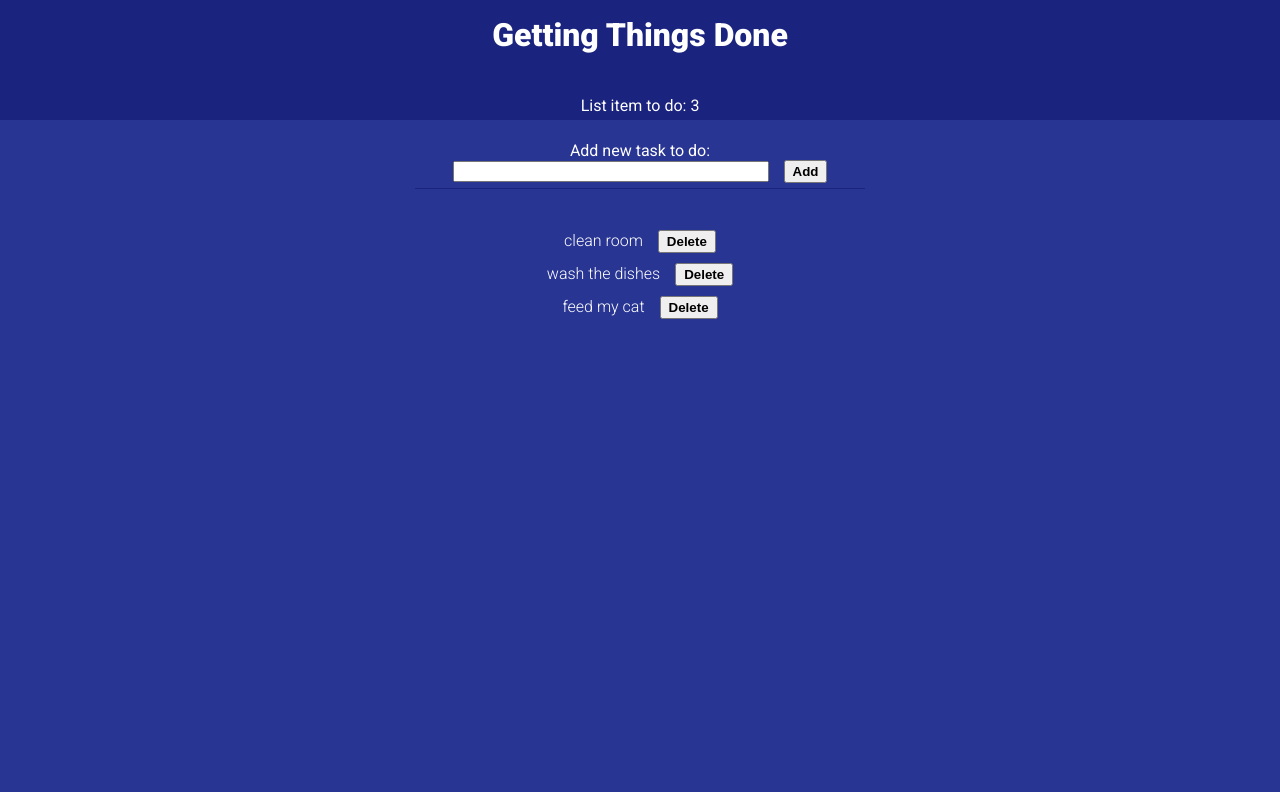
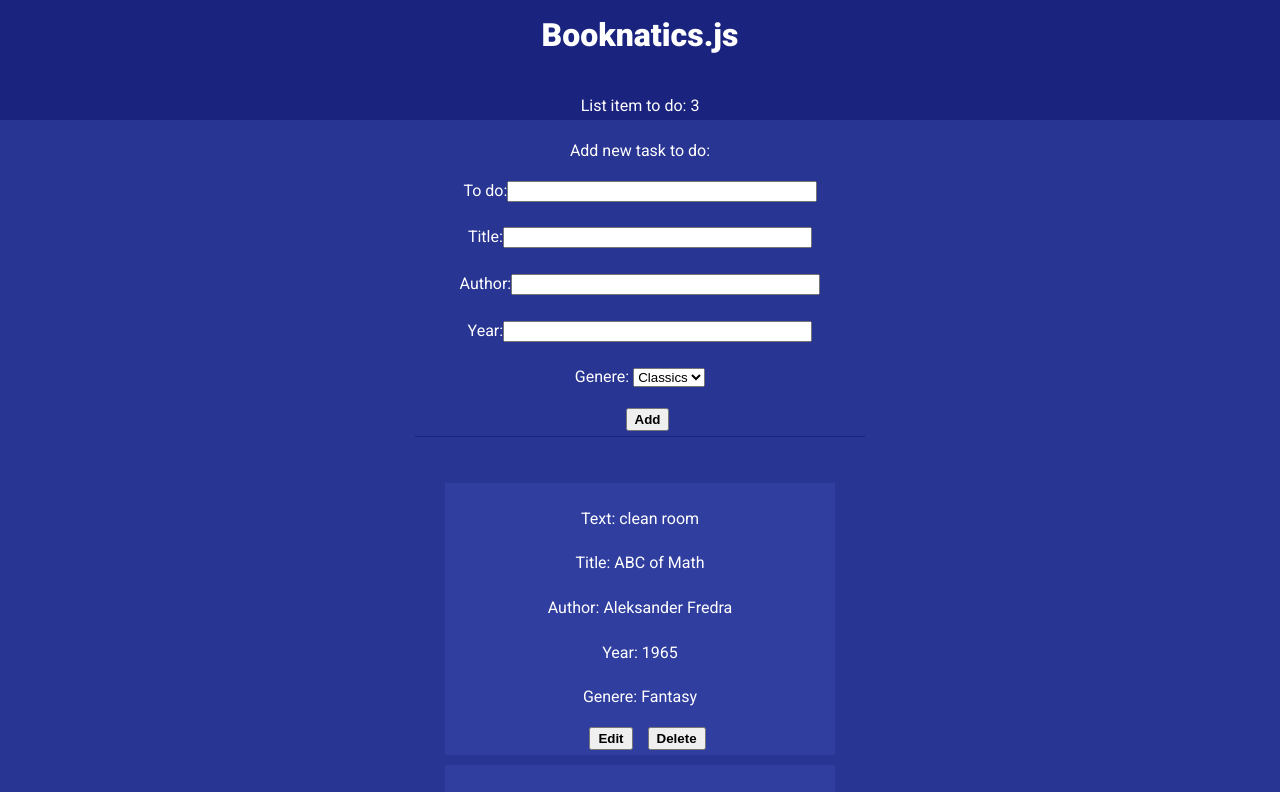
Before and after one commit to lehronn/fireup.pro-BookList, a React app: page / in a window 1280 px wide. Shown: the top 792 px of the page. Built offline with nearby package versions, Linux system fonts and the light colour scheme.

Commit message:
form and list jsx ready

```diff
--- a/src/components/Title.js
+++ b/src/components/Title.js
@@ -7,9 +7,8 @@ class Title extends React.Component {
   render() {
     return (
       <div className={style.TodoTitle}>
-      <h1>Getting Things Done</h1>
-      <p>List item to do:
-        <span> {this.props.todoCount}</span>
+      <h1>Booknatics.js</h1>
+      <p>List item to do:<span> {this.props.todoCount}</span>
       </p>
       </div>
     );
--- a/src/components/TodoForm.js
+++ b/src/components/TodoForm.js
@@ -8,6 +8,10 @@ class TodoForm extends React.Component {
     super(props);
     this.state = {
       inputForm: '',
+      title: '',
+      author: '',
+      year: '',
+      genere: {}
     }
     this.onSubmitHandler = this.onSubmitHandler.bind(this);
 
@@ -15,12 +19,16 @@ class TodoForm extends React.Component {
     onSubmitHandler(event) {
       event.preventDefault();
       const data = this.state.inputForm;
-      localStorage.setItem(note, this.state.inputForm);
+      // localStorage.setItem(note, this.state.inputForm);
       this.props.add(this.state.inputForm);
     }
     onChange(event) {
       console.log(event.target.value);
       this.setState({inputForm: event.target.value});
+      this.setState({title: event.target.value});
+      this.setState({author: event.target.value});
+      this.setState({year: event.target.value});
+      this.setState({genere: event.target.value});
     }
 
   render() {
@@ -28,7 +36,30 @@ class TodoForm extends React.Component {
       <div className={style.TodoForm}>
         <span>Add new task to do:</span>
           <form className="TodoForm" onSubmit={this.onSubmitHandler}>
-          <input type="text" value={this.state.inputForm} onChange={(event) => this.onChange(event)}/>
+          <p>
+            To do:
+            <input type="text" value={this.state.inputForm} onChange={(event) => this.onChange(event)}/>
+          </p>
+          <p>
+            Title:
+            <input type="text" value={this.state.title} onChange={(event) => this.onChange(event)}/>
+          </p>
+          <p>
+            Author:
+            <input type="text" value={this.state.author} onChange={(event) => this.onChange(event)}/>
+          </p>
+          <p>
+            Year:
+            <input type="text" value={this.state.year} onChange={(event) => this.onChange(event)}/>
+          </p>
+          <p>
+            Genere: <select value={this.state.value} onChange={(event) => this.onChange(event)}>
+              <option value="Si-Fi">Si-Fi</option>
+              <option value="Fantasy">Fantasy</option>
+              <option selected value="Classics">Classics</option>
+              <option value="Poems">Poems</option>
+            </select>
+          </p>
           <button className="addButton">Add</button>
         </form>
       </div>
--- a/src/components/TodoList.css
+++ b/src/components/TodoList.css
@@ -15,6 +15,8 @@ li {
   text-align: center;
   list-style: none;
   padding: 5px 5px 5px 5px;
+  margin: 10px;
+  background-color: #303F9F;
 }
 
 button {
--- a/src/components/TodoList.js
+++ b/src/components/TodoList.js
@@ -12,7 +12,12 @@ class TodoList extends React.Component {
       <div className={style.TodoList}>
         <ul>{this.props.data.map(item => (
           <li key={item.id}>
-            {item.text}
+            <p>Text: {item.text}</p>
+            <p>Title: {item.title}</p>
+            <p>Author: {item.author}</p>
+            <p>Year: {item.year}</p>
+            <p>Genere: {item.genere}</p>
+            <button className="editButton" onClick={()=> this.props.remove(item.id)}>Edit</button>
             <button className="removeButton" onClick={()=> this.props.remove(item.id)}>Delete</button>
           </li>
         ))}</ul>
--- a/src/containers/App.js
+++ b/src/containers/App.js
@@ -13,13 +13,25 @@ class App extends React.Component {
       data: [
         {
         id: 1,
-            text: 'clean room'
+            text: 'clean room',
+            title: 'ABC of Math',
+            author: 'Aleksander Fredra',
+            year: '1965',
+            genere: 'Fantasy'
         }, {
         id: 2,
-            text: 'wash the dishes'
+            text: 'wash the dishes',
+            title: 'Sey Hi Book',
+            author: 'Mickiewicz Adam',
+            year: '1689',
+            genere: 'Poems'
         }, {
         id: 3,
-            text: 'feed my cat'
+            text: 'feed my cat',
+            title: 'About my cats',
+            author: 'Kowalski Piotr',
+            year: '2002',
+            genere: 'Classics'
         }
       ]
     };
```
